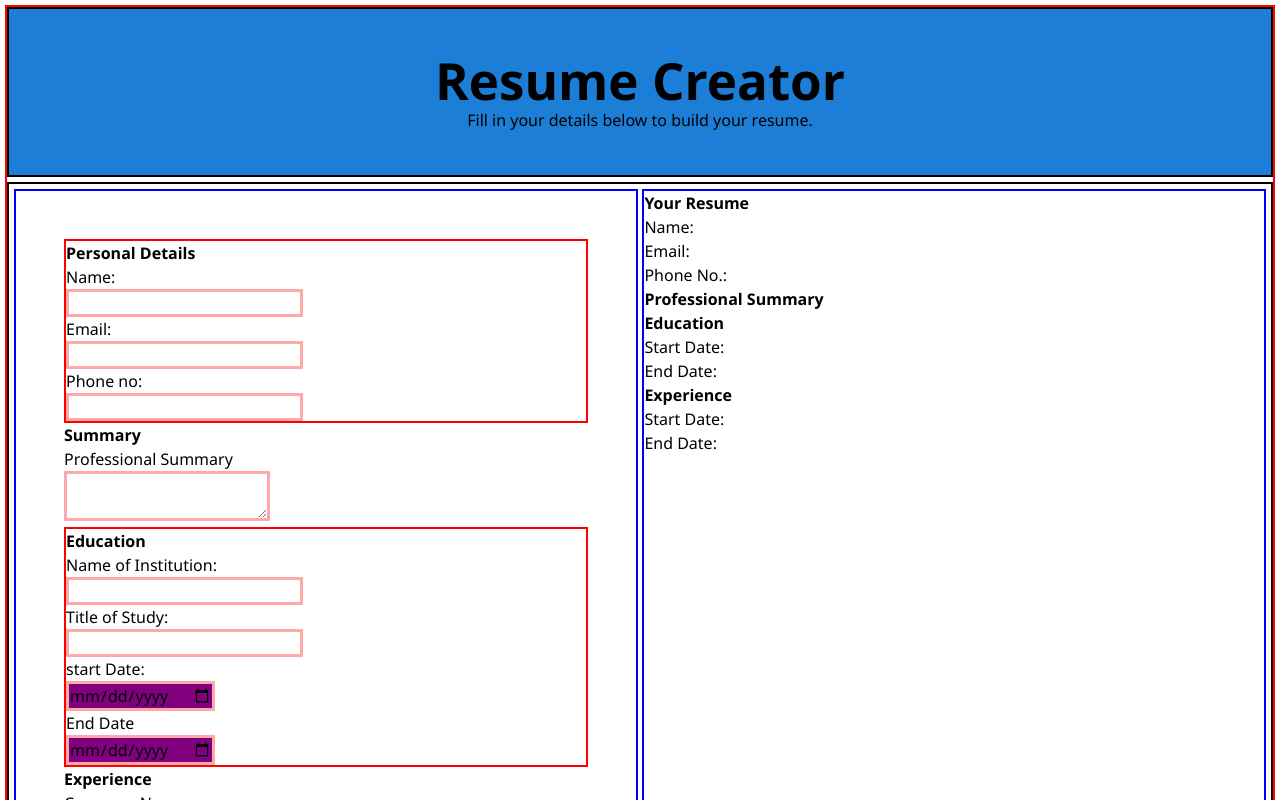
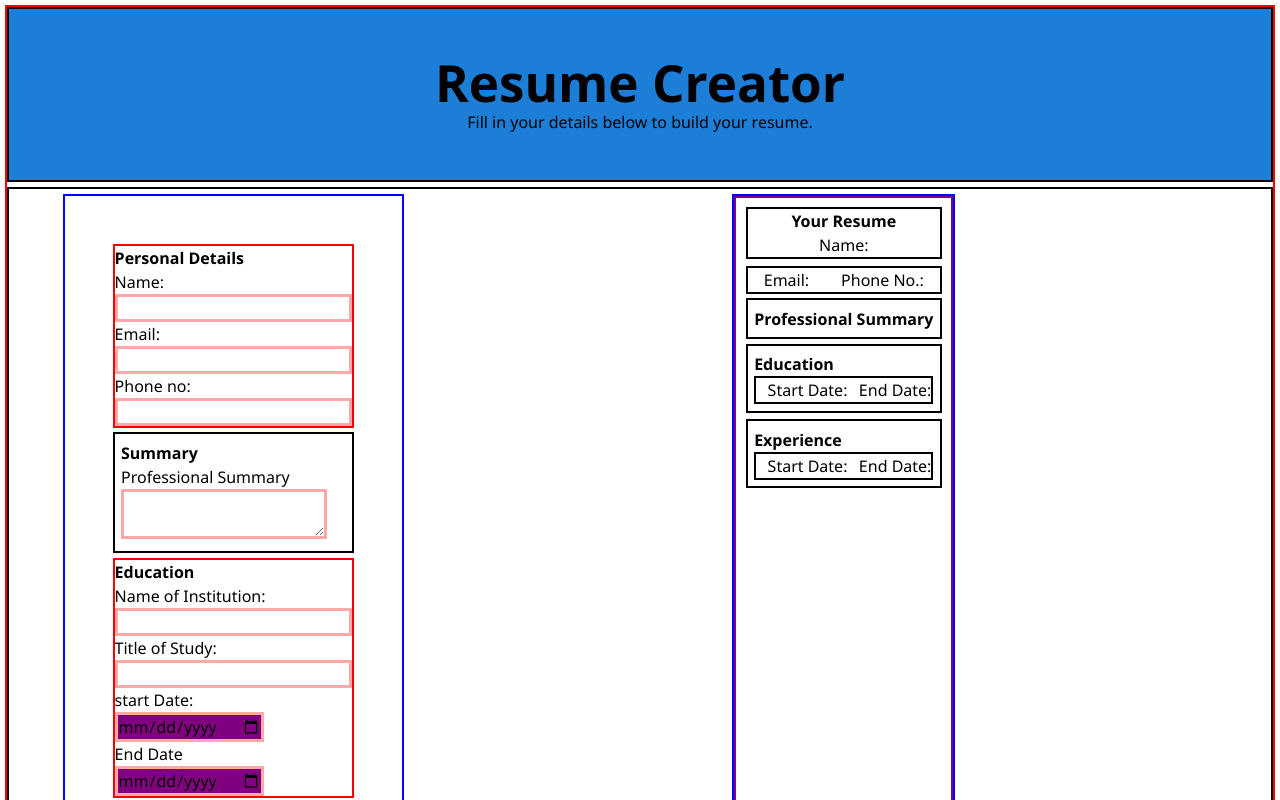
Before and after one commit to davynyakinyua/cv-application, a React (Vite) app: page / in a window 1280 px wide. Shown: the top 800 px of the page. Built offline with nearby package versions, Linux system fonts and the light colour scheme.

Commit message:
restructure the design of resume output

```diff
--- a/src/components/main/mainContainer.css
+++ b/src/components/main/mainContainer.css
@@ -3,9 +3,10 @@
     border:2px solid black;
     grid-row:2/3;
     display:grid;
-    grid-template-columns: repeat(2, 1fr);
+    grid-template-columns: 35% 60%;
     padding:5px;
-    gap:0.3rem;
+    gap:1rem;
+    justify-items: center;
 
 
 }
@@ -99,3 +100,48 @@ button:hover {
 input[type="date"] {
     background-color:purple;
 }
+
+
+.output {
+    border:2px solid purple;
+    height:100%;
+    padding:0.6rem;
+    text-align: center;
+}
+
+.details {
+    display:flex;
+    border:2px solid black;
+    justify-content: space-around;
+}
+
+.summary {
+    border:2px solid black;
+    margin:0.3rem 0 0.3rem;
+    text-align: left;
+    padding:0.4rem;
+}
+
+.edu-display {
+    border:2px solid black;
+    text-align: left;
+    padding:0.4rem;
+}
+
+.timeline {
+    border:2px solid black;
+    display:flex;
+    justify-content: space-between;
+}
+
+.expe-display {
+    border:2px solid black;
+    text-align: left;
+    margin:0.4rem 0 0.4rem;
+    padding:0.4rem;
+}
+
+.title-display {
+    border:2px solid black;
+    margin-bottom:0.4rem;
+}
--- a/src/components/main/mainContainer.jsx
+++ b/src/components/main/mainContainer.jsx
@@ -52,26 +52,40 @@ function MainComponent (){
             </FormProvider>
 
             <div className="display">
+                <div class="output">
+                    <div className="title-display">
                         <h2> Your Resume</h2>
                         <p>Name: {data.username || ''}</p>
+                    </div>
+                    <div className="details">
                         <p>Email: {data.email || ''}</p>
                         <p>Phone No.: {data.phone || ''}</p>
-
+                    </div>
+                    <div className="summary">
                         <h3>Professional Summary</h3>
                         <p>{data.summary || ''}</p>
-
+                    </div>
+                    <div className="edu-display">
                         <h4>Education</h4>
+                        <p>{data.title || ''}</p>
+                        <div className="timeline">
                             <p>{data.institution || ''}</p>
-                <p>{data.title || ''}</p>
                             <p>Start Date: {data.schoolStartDate || ''}</p>
                             <p>End Date: {data.schoolEndDate || ''}</p>
-
+                        </div>
+                    </div>
+                    <div className="expe-display">
                         <h5>Experience</h5>
+                        <p>{data.position || ''}</p>
+                        <div className="timeline">
                             <p>{data.company || ''}</p>
-                <p>{data.position || ''}</p>
-                <p>{data.responsibilities || ''}</p>
                             <p>Start Date: {data.jobStartDate || ''}</p>
                             <p>End Date: {data.jobEndDate || ''}</p>
+                        </div>
+                        <p>{data.responsibilities || ''}</p>
+                    </div>
+
+                </div>
 
             </div>
         </div>
```
Lines whose indentation alone changed are shown as unchanged.
